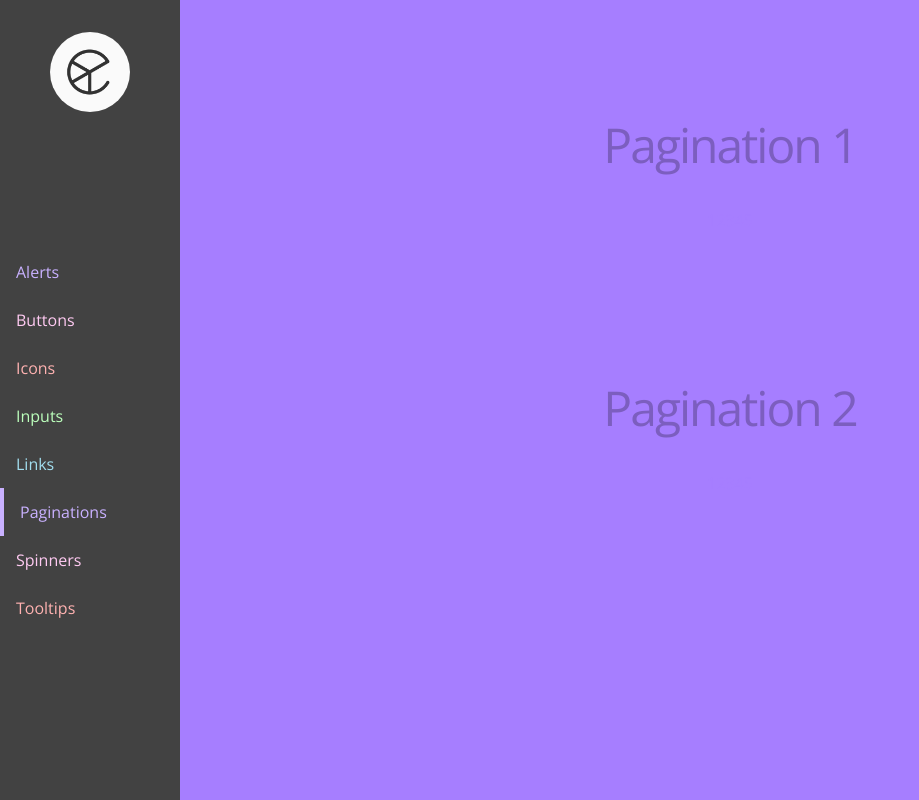
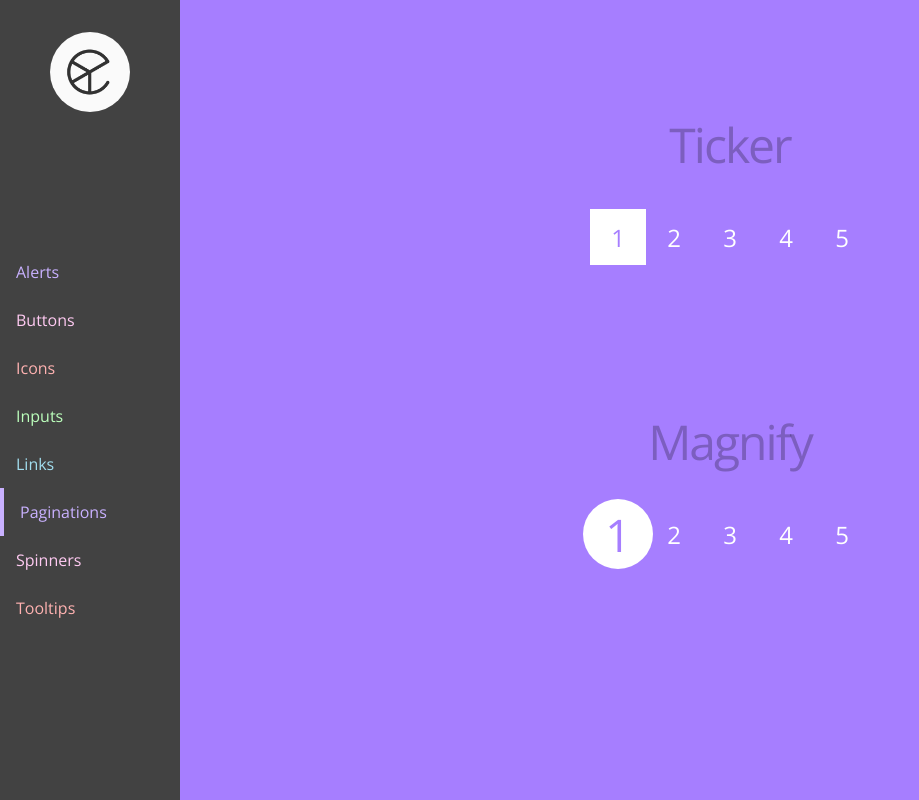
Before and after one commit to LisaDezaki/lab, a React (Create React App) app: page / in a window 1280 px wide. Both pictures are taken after a click on the item "Paginations". Shown: the whole page, without its empty margins (0-919 px from the left). Built offline with nearby package versions, Linux system fonts and the light colour scheme.

Commit message:
pagination

```diff
--- a/src/App.js
+++ b/src/App.js
@@ -27,36 +27,45 @@ class App extends Component {
   constructor(props) {
     super(props);
     this.state = {
-      section: null
+      demo: null
     };
   }
 
   getDemo = demoName => {
     switch (demoName) {
       case "Alerts":
-        return <Alerts active={this.state.section === "Alerts"} />;
+        return <Alerts key="alerts" active={this.state.demo === "Alerts"} />;
       case "Buttons":
-        return <Buttons active={this.state.section === "Buttons"} />;
+        return <Buttons key="buttons" active={this.state.demo === "Buttons"} />;
       case "Icons":
-        return <Icons active={this.state.section === "Icons"} />;
+        return <Icons key="icons" active={this.state.demo === "Icons"} />;
       case "Inputs":
-        return <Inputs active={this.state.section === "Inputs"} />;
+        return <Inputs key="inputs" active={this.state.demo === "Inputs"} />;
       case "Links":
-        return <Links active={this.state.section === "Links"} />;
+        return <Links key="links" active={this.state.demo === "Links"} />;
       case "Paginations":
-        return <Paginations active={this.state.section === "Paginations"} />;
+        return (
+          <Paginations
+            key="paginations"
+            active={this.state.demo === "Paginations"}
+          />
+        );
       case "Spinners":
-        return <Spinners active={this.state.section === "Spinners"} />;
+        return (
+          <Spinners key="spinners" active={this.state.demo === "Spinners"} />
+        );
       case "Tooltips":
-        return <Tooltips active={this.state.section === "Tooltips"} />;
+        return (
+          <Tooltips key="tooltips" active={this.state.demo === "Tooltips"} />
+        );
       default:
         return <div />;
     }
   };
 
-  selectSection = section => {
+  selectSection = demo => {
     return () => {
-      this.setState({ section });
+      this.setState({ demo });
     };
   };
 
@@ -64,12 +73,12 @@ class App extends Component {
     return (
       <div className="App">
         <Menu
-          collapse={this.state.section}
+          collapse={this.state.demo}
           data={sections}
           renderItem={item => (
             <MenuItem
               key={item}
-              active={this.state.section === item}
+              active={this.state.demo === item}
               onClick={this.selectSection(item)}
             >
               {item}
--- a/src/demos/Paginations/Pagination1/index.js
+++ b/src/demos/Paginations/Pagination1/index.js
@@ -1,19 +1,87 @@
-import React from "react";
+import React, { Component } from "react";
 import cx from "classnames";
 import css from "./pagination1.module.scss";
 
-const Pagination1 = ({
-  className,
-  id,
-  onNext,
-  onPrev,
-  rangeBegin,
-  rangeEnd,
-  style
-}) => (
-  <div className={cx(css.pagination, className)} style={style}>
-    12345
-  </div>
-);
+class Pagination1 extends Component {
+  constructor(props) {
+    super(props);
+    this.state = {
+      activePage: 1
+    };
+  }
+
+  onPrev = () => {
+    if (this.state.activePage > 1) {
+      this.setState(state => ({ activePage: state.activePage - 1 }));
+    }
+  };
+
+  onNext = () => {
+    if (this.state.activePage < this.props.pages) {
+      this.setState(state => ({ activePage: state.activePage + 1 }));
+    }
+  };
+
+  selectPage = n => {
+    return () => {
+      this.setState({ activePage: n });
+    };
+  };
+
+  render() {
+    let array = new Array(this.props.pages);
+    for (let i = 0; i < array.length; i++) {
+      array[i] = i + 1;
+    }
+
+    let indicatorOffsetX = (this.state.activePage - 1) * 100 + "%";
+    let indicatorOffsetY =
+      "-" + (100 / this.props.pages) * (this.state.activePage - 1) + "%";
+
+    return (
+      <div
+        className={cx(css.pagination, this.props.className)}
+        style={this.props.style}
+      >
+        <i
+          className={cx(css.prev, "zmdi zmdi-arrow-left")}
+          onClick={this.onPrev}
+        />
+        <div className={css.pages}>
+          <ul className={css.pageList}>
+            {array.map(n => (
+              <li
+                key={n}
+                className={cx(
+                  css.page,
+                  this.state.active === n ? css.active : null
+                )}
+                onClick={this.selectPage(n)}
+              >
+                {n}
+              </li>
+            ))}
+          </ul>
+          <ul
+            className={css.indicatorList}
+            style={{
+              transform: `translate(${indicatorOffsetX}, ${indicatorOffsetY})`
+            }}
+          >
+            {array.map(n => (
+              <li key={n} className={cx(css.page, css.indicatorItem)}>
+                {n}
+              </li>
+            ))}
+          </ul>
+        </div>
+        <i
+          className={cx(css.prev, "zmdi zmdi-arrow-right")}
+          onClick={this.onNext}
+        />
+      </div>
+    );
+  }
+}
 
 export default Pagination1;
--- a/src/demos/Paginations/Pagination1/pagination1.module.scss
+++ b/src/demos/Paginations/Pagination1/pagination1.module.scss
@@ -1 +1,53 @@
 @import "src/css/utils";
+
+$btn-size: 56px;
+
+.pagination {
+  @include flex(c, m);
+  padding: 0;
+  position: relative;
+
+  .pages {
+    overflow: hidden;
+    position: relative;
+
+    .pageList,
+    .indicatorList {
+      @include flex(c, m, row);
+      margin: 0;
+      padding: 0;
+    }
+    .pageList {
+      flex-direction: row;
+    }
+    .indicatorList {
+      @include absolute(0, auto, auto, 0);
+      background-color: $white;
+      flex-direction: column;
+      pointer-events: none;
+      transition: transform 0.3s cubic-bezier(0, 0, 0.2, 1);
+
+      .page {
+        color: inherit;
+      }
+    }
+  }
+
+  .prev,
+  .page,
+  .next {
+    @include flex(c, m);
+    color: $white;
+    cursor: pointer;
+    font-size: 150%;
+    font-weight: 500;
+    height: $btn-size;
+    margin: 0;
+    position: relative;
+    width: $btn-size;
+    transition: all 0.3s cubic-bezier(0, 0, 0.2, 1);
+    &:hover {
+      background-color: rgba(255, 255, 255, 0.1);
+    }
+  }
+}
--- a/src/demos/Paginations/Pagination2/index.js
+++ b/src/demos/Paginations/Pagination2/index.js
@@ -1,19 +1,105 @@
-import React from "react";
+import React, { Component } from "react";
 import cx from "classnames";
 import css from "./pagination2.module.scss";
 
-const Pagination2 = ({
-  className,
-  id,
-  onNext,
-  onPrev,
-  rangeBegin,
-  rangeEnd,
-  style
-}) => (
-  <div className={cx(css.pagination, className)} style={style}>
-    12345
-  </div>
-);
+class Pagination2 extends Component {
+  constructor(props) {
+    super(props);
+    this.state = {
+      activePage: 1
+    };
+  }
+
+  onPrev = () => {
+    if (this.state.activePage > 1) {
+      this.setState(state => ({ activePage: state.activePage - 1 }));
+    }
+  };
+
+  onNext = () => {
+    if (this.state.activePage < this.props.pages) {
+      this.setState(state => ({ activePage: state.activePage + 1 }));
+    }
+  };
+
+  selectPage = n => {
+    return () => {
+      this.setState({ activePage: n });
+    };
+  };
+
+  render() {
+    let array = new Array(this.props.pages);
+    for (let i = 0; i < array.length; i++) {
+      array[i] = i + 1;
+    }
+
+    let indicatorOffsetX = (this.state.activePage - 1) * 100 + "%";
+    let indicatorOffsetY =
+      "-" + (100 / this.props.pages) * (this.state.activePage - 1) + "%";
+    let indicatorListWidth = this.props.pages * 100 + "%";
+
+    console.log(indicatorListWidth);
+
+    return (
+      <div
+        className={cx(css.pagination, this.props.className)}
+        style={this.props.style}
+      >
+        <i
+          className={cx(css.prev, "zmdi zmdi-arrow-left")}
+          onClick={this.onPrev}
+        />
+        <div className={css.pages}>
+          <ul className={css.pageList}>
+            {array.map(n => (
+              <li
+                key={n}
+                className={cx(
+                  css.page,
+                  this.state.active === n ? css.active : null
+                )}
+                onClick={this.selectPage(n)}
+              >
+                {n}
+              </li>
+            ))}
+          </ul>
+          <div
+            className={css.indicator}
+            style={{
+              transform: `translate(${indicatorOffsetX}) scale(1.25)`
+            }}
+          >
+            <ul
+              className={css.indicatorList}
+              style={{
+                transform: `translate(${indicatorOffsetY})`,
+                width: indicatorListWidth
+              }}
+            >
+              {array.map(n => (
+                <li
+                  key={n}
+                  className={cx(
+                    css.page,
+                    css.indicatorItem,
+                    this.state.activePage === n ? css.active : null
+                  )}
+                >
+                  <span>{n}</span>
+                </li>
+              ))}
+            </ul>
+          </div>
+        </div>
+        <i
+          className={cx(css.prev, "zmdi zmdi-arrow-right")}
+          onClick={this.onNext}
+        />
+      </div>
+    );
+  }
+}
 
 export default Pagination2;
--- a/src/demos/Paginations/Pagination2/pagination2.module.scss
+++ b/src/demos/Paginations/Pagination2/pagination2.module.scss
@@ -1 +1,63 @@
 @import "src/css/utils";
+
+$btn-size: 56px;
+
+.pagination {
+  @include flex(c, m);
+  padding: 0;
+  position: relative;
+
+  .pages {
+    position: relative;
+
+    .pageList,
+    .indicatorList {
+      @include flex(c, m, row);
+      margin: 0;
+      padding: 0;
+    }
+    .pageList {
+      flex-direction: row;
+    }
+    .indicatorList {
+      @include absolute(0, auto, auto, 0);
+      background-color: $white;
+      transition: transform 0.3s cubic-bezier(0, 0, 0.2, 1);
+      width: $btn-size;
+
+      .page {
+        color: inherit;
+      }
+    }
+
+    .indicator {
+      @include absolute(0, auto, auto, 0);
+      border-radius: $btn-size * 0.5;
+      font-size: 150%;
+      height: $btn-size;
+      overflow: hidden;
+      pointer-events: none;
+      transition: transform 0.3s cubic-bezier(0, 0, 0.2, 1);
+      width: $btn-size;
+    }
+  }
+
+  .prev,
+  .page,
+  .next {
+    @include flex(c, m);
+    border-radius: $btn-size * 0.5;
+    color: $white;
+    cursor: pointer;
+    font-size: 150%;
+    font-weight: 500;
+    height: $btn-size;
+    margin: 0;
+    position: relative;
+    width: $btn-size;
+    transition: all 0.3s cubic-bezier(0, 0, 0.2, 1);
+    &:hover {
+      background-color: rgba(255, 255, 255, 0.1);
+    }
+  }
+}
--- a/src/demos/Paginations/index.js
+++ b/src/demos/Paginations/index.js
@@ -5,11 +5,11 @@ import Pagination2 from "./Pagination2/index.js";
 
 const Paginations = ({ active, className, style }) => (
   <Section id="Paginations" active={active}>
-    <Article id="Pagination_1" title="Pagination 1">
-      <Pagination1 />
+    <Article id="Pagination_1" title="Ticker">
+      <Pagination1 pages={5} />
     </Article>
-    <Article id="Pagination_2" title="Pagination 2">
-      <Pagination2 />
+    <Article id="Pagination_2" title="Magnify">
+      <Pagination2 pages={5} />
     </Article>
   </Section>
 );
--- a/src/demos/Tooltips/Tooltip1/index.js
+++ b/src/demos/Tooltips/Tooltip1/index.js
@@ -5,9 +5,9 @@ import css from "./tooltip1.module.scss";
 const Tooltip1 = ({ children, className, style, tip }) => (
   <span className={css.span}>
     {children}
-    <div className={cx(css.tooltip, className)} style={style}>
+    <span className={cx(css.tooltip, className)} style={style}>
       <span>{tip}</span>
-    </div>
+    </span>
   </span>
 );
 
--- a/src/demos/Tooltips/Tooltip2/index.js
+++ b/src/demos/Tooltips/Tooltip2/index.js
@@ -5,13 +5,13 @@ import css from "./tooltip2.module.scss";
 const Tooltip2 = ({ children, className, style, tip }) => (
   <span className={css.span}>
     {children}
-    <div
+    <span
       className={cx(css.tooltip, className)}
       data-text={children}
       style={style}
     >
       <span>{tip}</span>
-    </div>
+    </span>
   </span>
 );
 
```
